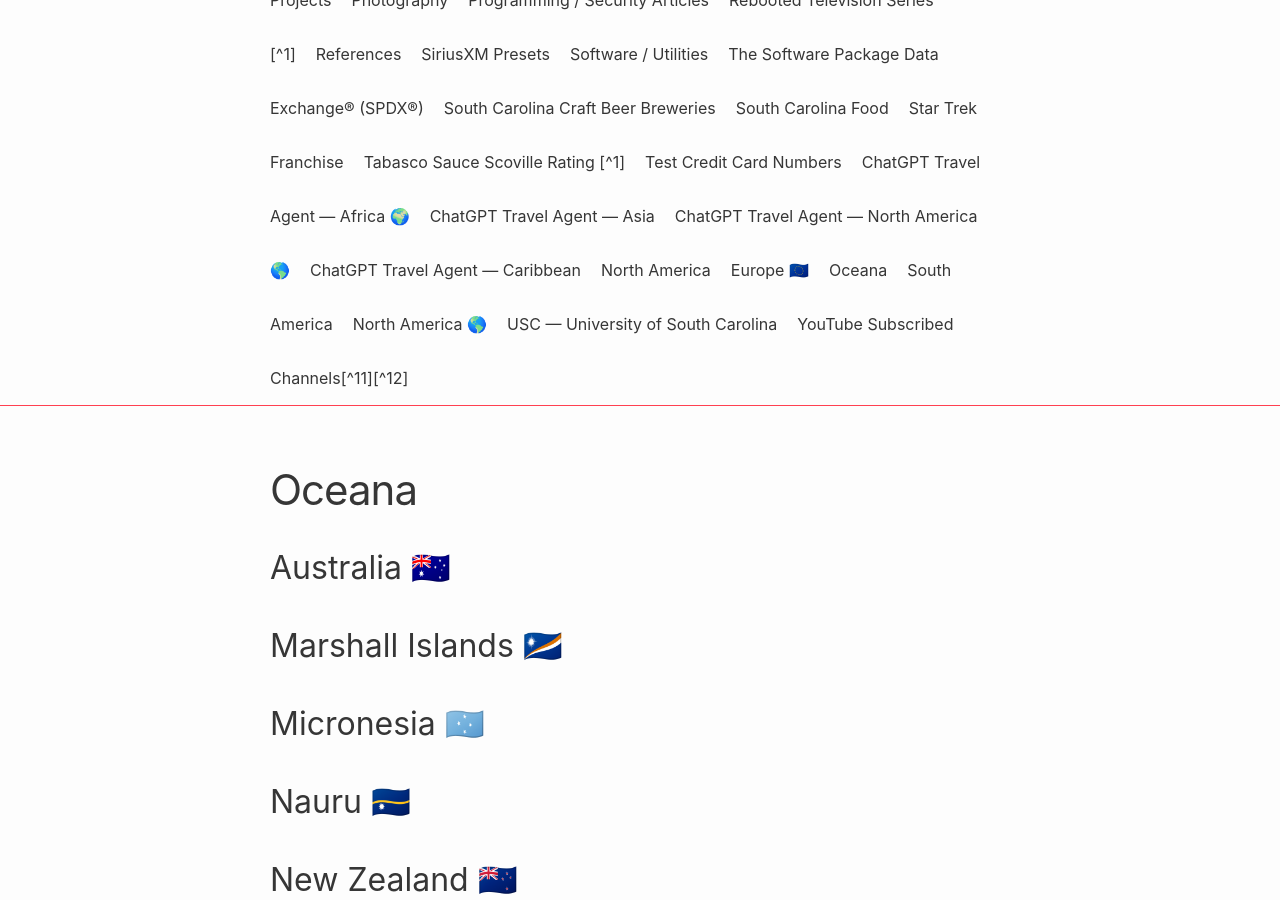
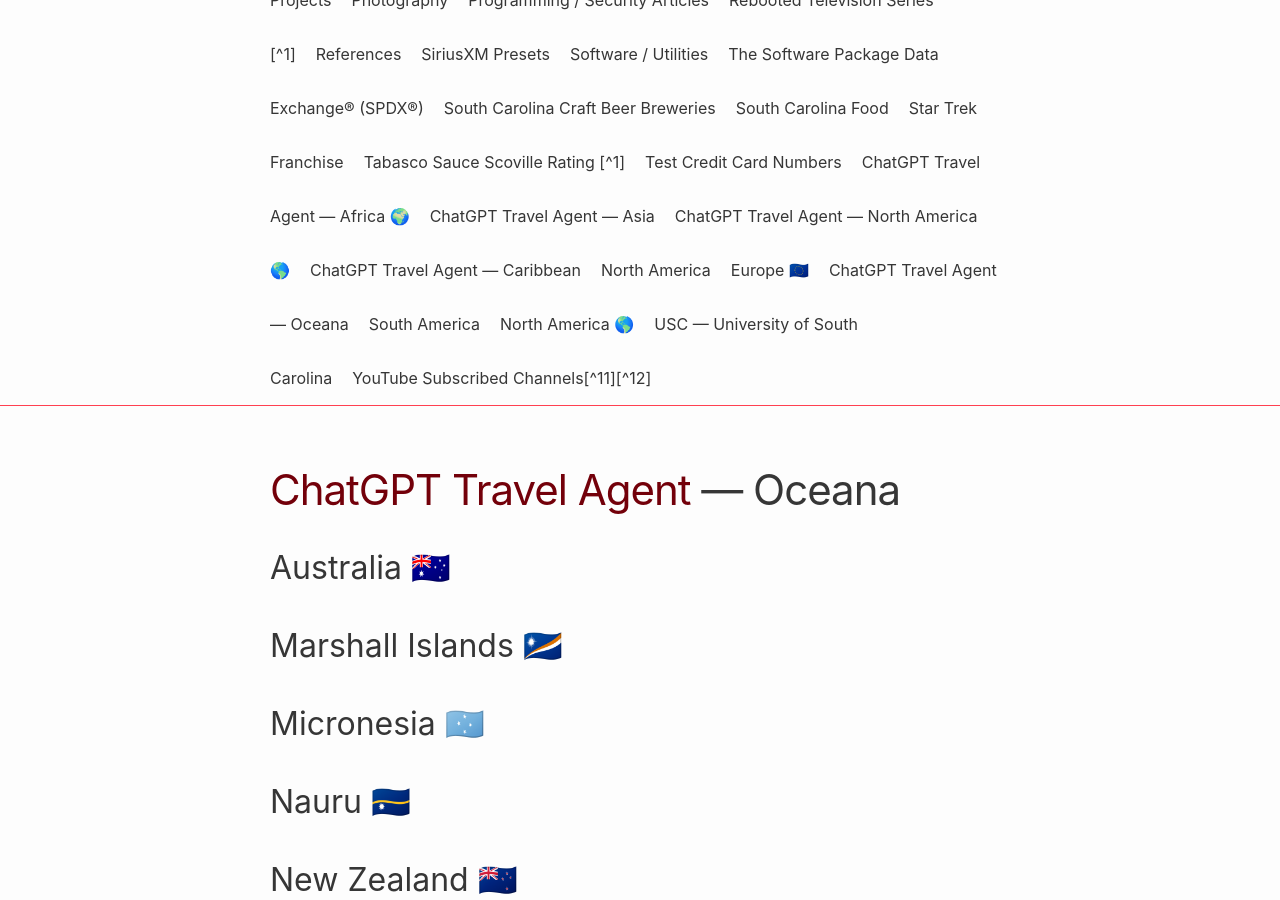
Before and after one commit to RalphHightower/RalphHightower, a Jekyll site: the page built from TravelAgentChatGPT/TravelAgentOceanaChatGPT.md, in a window 1280 px wide and 900 px high, scrolled down 680 px. Built offline with Jekyll 4.4.1, drawn with Linux system fonts in a browser that asks for light colours; our own code applies the rules of GitHub Pages for plain Markdown files.

Commit message:
[docs](doc): Update TravelAgentOceanaChatGPT H1

```diff
--- a/TravelAgentChatGPT/TravelAgentOceanaChatGPT.md
+++ b/TravelAgentChatGPT/TravelAgentOceanaChatGPT.md
@@ -1,4 +1,4 @@
-# Oceana
+# [ChatGPT Travel Agent](https://chat.openai.com/) — Oceana
 ## Australia 🇦🇺
 ## Marshall Islands 🇲🇭
 ## Micronesia 🇫🇲
```
